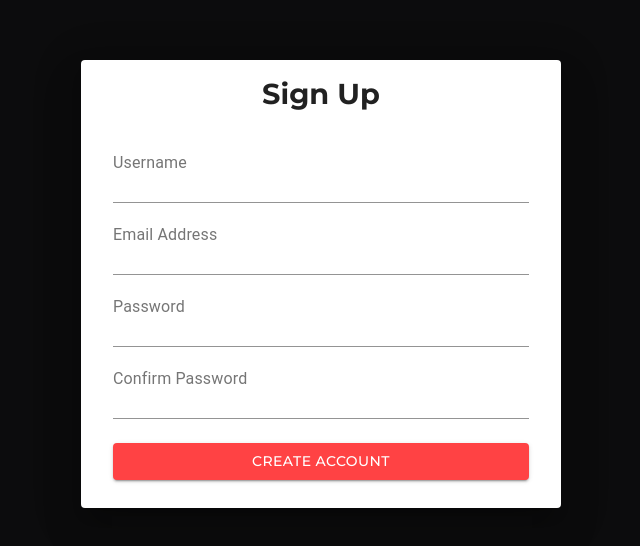
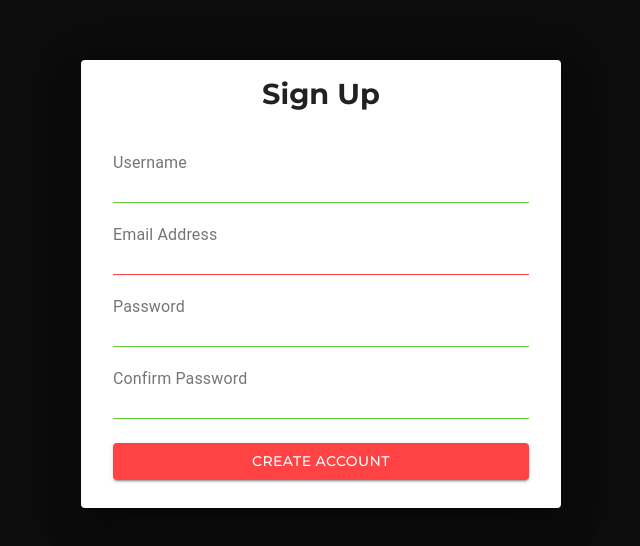
Before and after one commit to kblair40/signup, a React (Create React App) app: page / in a window 1280 px wide. Shown: the part 116-662 px from the top of the page, without its empty margins (319-959 px from the left). Built offline with nearby package versions, Linux system fonts and the light colour scheme.

Commit message:
Add dynamic classnames for inputs

```diff
--- a/src/components/Form/Form.js
+++ b/src/components/Form/Form.js
@@ -9,6 +9,7 @@ import { useSelector, useDispatch } from "react-redux";
 import AuthCard from "../UI/AuthCard";
 import FormPopper from "./FormPopper";
 import { authActions } from "../../store/authSlice";
+import { setClasses } from "../../helpers";
 
 const useStyles = makeStyles((theme) => ({
   formContainer: {
@@ -28,12 +29,27 @@ const useStyles = makeStyles((theme) => ({
   formRow: {
     margin: ".75rem 0",
   },
-  usernameInputRoot: {
-    width: "100%",
-  },
   submitBtnRoot: {
     background: "#ff4244",
     fontFamily: "Montserrat",
+  },
+  inputValid: {
+    width: "100%",
+    "&:before": {
+      borderColor: "#5dca36",
+    },
+    "&:after": {
+      borderColor: "#5dca36",
+    },
+  },
+  inputError: {
+    width: "100%",
+    "&:before": {
+      borderColor: "#ff4244",
+    },
+    "&:after": {
+      borderColor: "#ff4244",
+    },
   },
   [theme.breakpoints.down("sm")]: {},
   [theme.breakpoints.down("xs")]: {},
@@ -46,6 +62,7 @@ const Form = () => {
   const [targetName, setTargetName] = useState("");
 
   const dispatch = useDispatch();
+
   const usernameInput = useSelector((state) => state.auth.usernameInput);
   const usernameHasInvalidLength = useSelector(
     (state) => state.auth.usernameHasInvalidLength
@@ -69,7 +86,7 @@ const Form = () => {
   const passwordsMatch = useSelector((state) => state.auth.passwordsMatch);
 
   const handleKeyPress = (event) => {
-    console.log("TARGET:", event.currentTarget);
+    // console.log("TARGET:", event.currentTarget);
     setAnchorEl(event.currentTarget);
     setTargetName(event.target.name);
     setOpen(true);
@@ -105,6 +122,20 @@ const Form = () => {
     dispatch(authActions.clearForm());
   };
 
+  const setClasses = (target) => {
+    if (target === "username") {
+      console.log("username");
+      console.log(
+        !usernameHasInvalidLength && !usernameHasInvalidChars
+          ? "Error"
+          : "Valid"
+      );
+      return !usernameHasInvalidLength && !usernameHasInvalidChars
+        ? "Error"
+        : "Valid";
+    }
+  };
+
   return (
     <AuthCard>
       <FormPopper open={open} anchorEl={anchorEl} targetName={targetName} />
@@ -115,7 +146,12 @@ const Form = () => {
             <Input
               onChange={handleUsernameChange}
               name="username"
-              classes={{ root: classes.usernameInputRoot }}
+              classes={{
+                root:
+                  !usernameHasInvalidLength && !usernameHasInvalidChars
+                    ? classes.inputValid
+                    : classes.inputError,
+              }}
               type="text"
               inputProps={{
                 onKeyPress: handleKeyPress,
@@ -130,7 +166,9 @@ const Form = () => {
             <Input
               onChange={handleEmailChange}
               name="email"
-              classes={{ root: classes.emailInputRoot }}
+              classes={{
+                root: emailHasError ? classes.inputValid : classes.inputError,
+              }}
               type="text"
               inputProps={{
                 onKeyPress: handleKeyPress,
@@ -145,7 +183,7 @@ const Form = () => {
             <Input
               name="password"
               onChange={handlePasswordChange}
-              classes={{ root: classes.passwordInputRoot }}
+              classes={{ root: classes.inputValid }}
               type="text"
               inputProps={{
                 onKeyPress: handleKeyPress,
@@ -160,7 +198,7 @@ const Form = () => {
             <Input
               name="confirmPassword"
               onChange={handleConfirmPasswordChange}
-              classes={{ root: classes.confirmPasswordInputRoot }}
+              classes={{ root: classes.inputValid }}
               type="text"
               inputProps={{
                 onKeyPress: handleKeyPress,
--- a/src/components/Form/FormPopper.js
+++ b/src/components/Form/FormPopper.js
@@ -11,7 +11,7 @@ const useStyles = makeStyles((theme) => ({
   paperRoot: {
     minWidth: "10rem",
     minHeight: "auto",
-    padding: "1rem",
+    // padding: "1rem",
     display: "flex",
     alignItems: "center",
   },
@@ -21,8 +21,8 @@ const FormPopper = ({ anchorEl, open, targetName }) => {
   const classes = useStyles();
   return (
     // <div className={classes.popperContainer}>
-    <Popper open={open} anchorEl={anchorEl} placement="bottom-start">
-      <Paper classes={{ root: classes.paperRoot }}>
+    <Popper open={open} anchorEl={anchorEl} placement="right-end">
+      <Paper elevation={1} classes={{ root: classes.paperRoot }}>
         <FormPopperContent anchorEl={anchorEl} targetName={targetName} />
       </Paper>
     </Popper>
--- a/src/helpers.js
+++ b/src/helpers.js
@@ -5,7 +5,7 @@ console.log("store:", store);
 
 export const getStoreState = store.subscribe(() => {
   const storeState = store.getState();
-  console.log("storeState:", storeState.auth);
+  //   console.log("storeState:", storeState.auth);
   return storeState.auth;
 });
 
@@ -16,3 +16,8 @@ export const getStoreState = store.subscribe(() => {
 //     }
 //   },
 // };
+
+export const setClasses = (input) => {
+  const storeState = getStoreState;
+  console.log("storeState:", storeState);
+};
```
